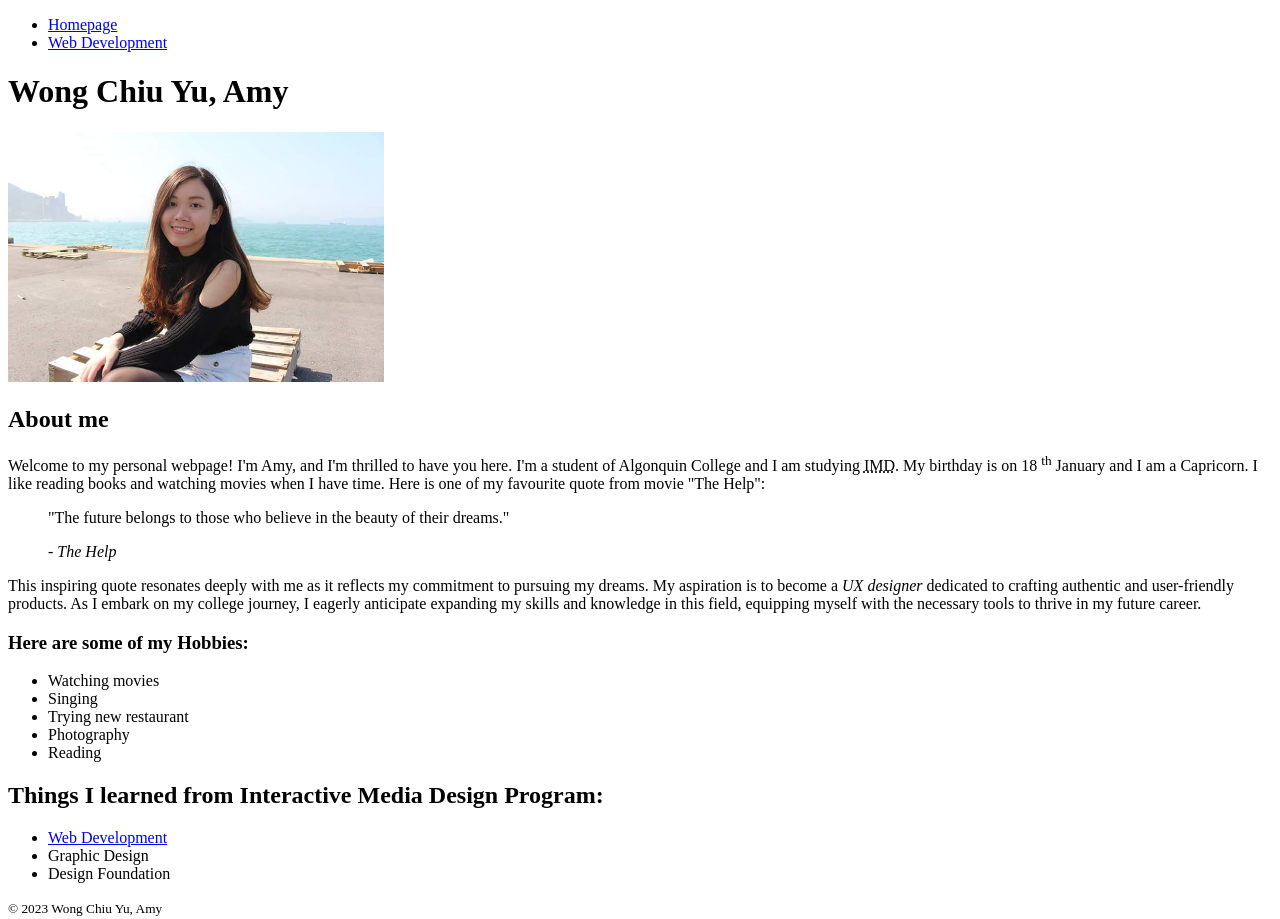
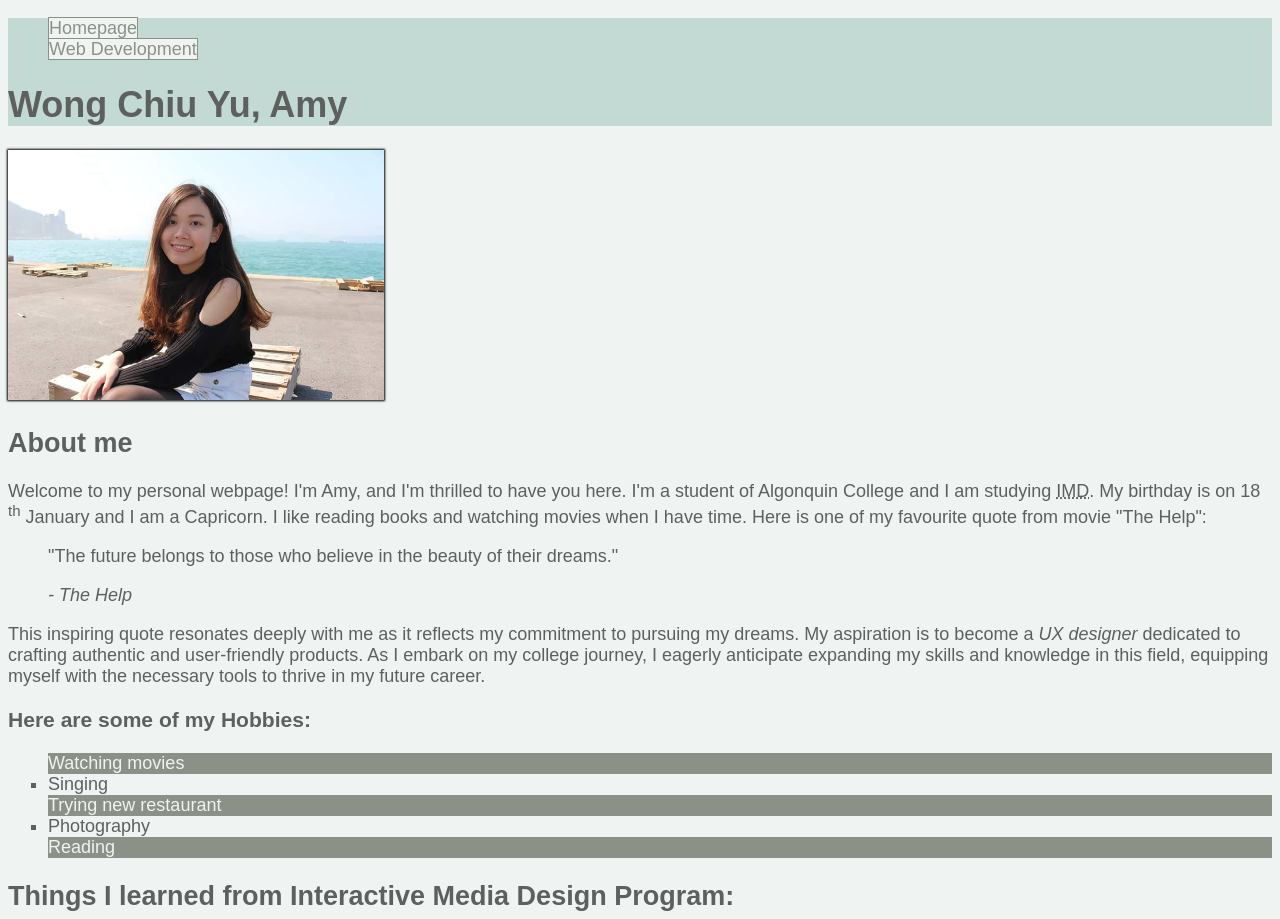
Before and after one commit to wong0367/wong0367.github.io, a plain HTML site: page html-assignment/index.html in a window 1280 px wide. Shown: the top 919 px of the page. Drawn offline with Linux system fonts and the light colour scheme.

Commit message:
adds stylesheet to index

```diff
--- a/html-assignment/index.html
+++ b/html-assignment/index.html
@@ -5,24 +5,25 @@
     <meta http-equiv="X-UA-Compatible" content="IE=edge">
     <meta name="viewport" content="width=device-width, initial-scale=1.0">
     <title>HTML Assignment</title>
+    <link href="css/index.css" rel="stylesheet">
 </head>
 <body>
 
     <header>
 
-        <nav>
+        <nav class="navigation">
             <ul><li><a target="_blank" href="index.html">Homepage</a></li>
             <li><a target="_blank" href="notes.html">Web Development</a></li></ul>
         </nav>
 
-        <h1>Wong Chiu Yu, Amy</h1>
+        <h1 class="site-title">Wong Chiu Yu, Amy</h1>
 
     </header>
 
     <main>
 
 
-        <p><img src="FB_IMG_1454664290762.jpg" title="My portrait" height="250" alt="myself"></p>
+        <p><img src="FB_IMG_1454664290762.jpg" id="my-image" title="My portrait" height="250" alt="myself"></p>
 
         <article>
 
@@ -52,7 +53,7 @@
 
         <div><h3>Here are some of my Hobbies:</h3></div>
 
-        <div><ul>
+        <div><ul class="hobbies">
                 <li>Watching movies</li>
                 <li>Singing</li>
                 <li>Trying new restaurant</li>
```
